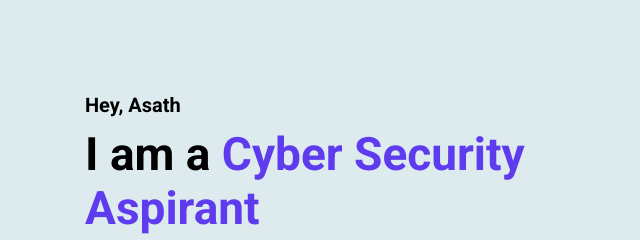
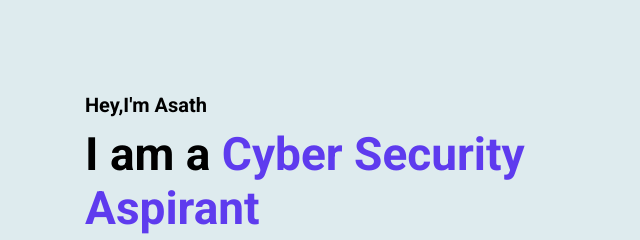
Before and after one commit to Cheasath/My_portfolio, a plain HTML site: page index.html in a window 1280 px wide. Shown: the part 168-408 px from the top of the page, 0-640 px from the left. Drawn offline with nearby package versions, Linux system fonts and the light colour scheme.

Commit message:
Update index.html

```diff
--- a/index.html
+++ b/index.html
@@ -30,7 +30,7 @@
 
     <div class="main" id="main">
         <div class="left">
-            <h5>Hey, Asath</h5>
+            <h5>Hey,I'm Asath</h5>
             <h3>I am a<span> Cyber Security Aspirant </span></h3>
             <p>
                 Passionate tech enthusiast with expertise in networking, programming, and Linux. Dedicated to solving complex problems and building innovative solutions
```
